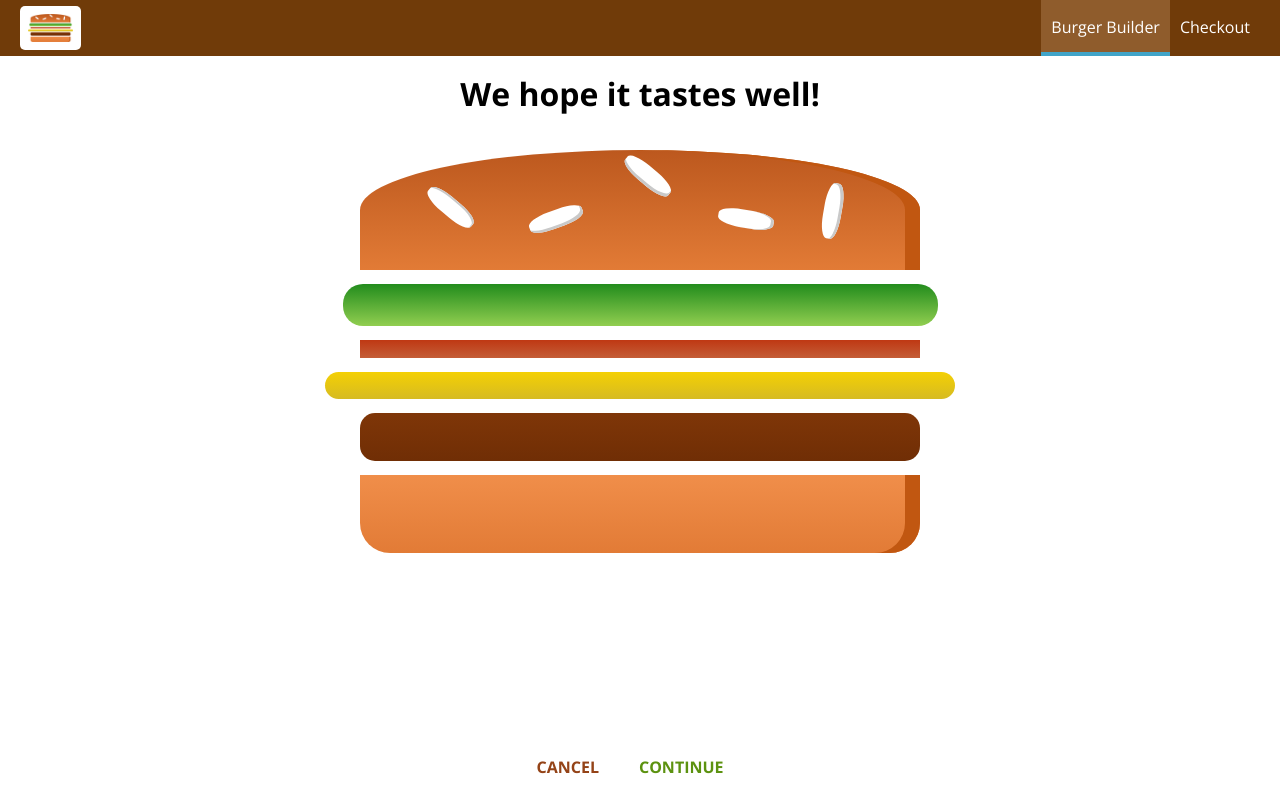
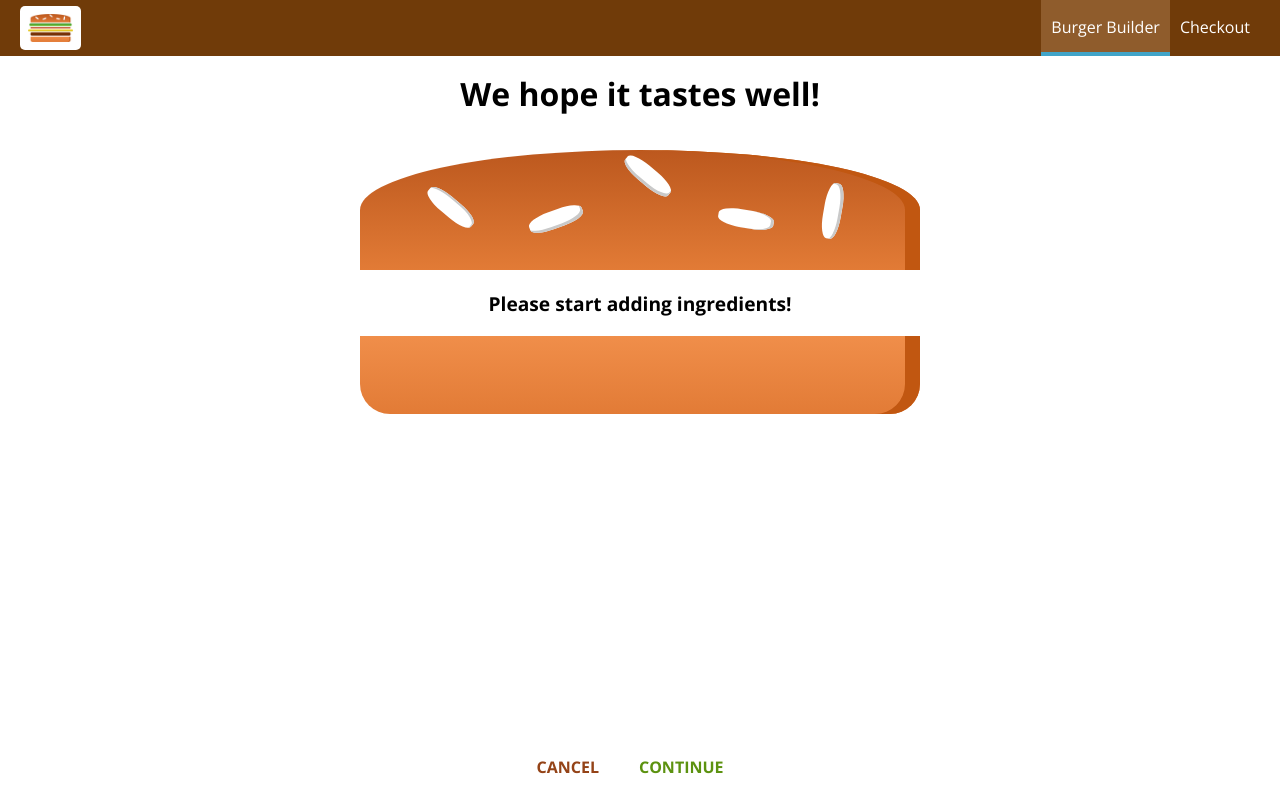
Before and after one commit to lwesy/my-react-burger, a React app: page /checkout in a window 1280 px wide. Built offline with nearby package versions, Linux system fonts and the light colour scheme.

Commit message:
Add queryparams to order

```diff
--- a/src/containers/BurgerBuilder/BurgerBuilder.js
+++ b/src/containers/BurgerBuilder/BurgerBuilder.js
@@ -128,8 +128,18 @@
     //     purchasing: false
     //   });
     // }
+    const queryParams = [];
 
-    this.props.history.push('/checkout');
+    for (let i in this.state.ingredients) {
+      queryParams.push(`${encodeURIComponent(i)}=${encodeURIComponent(this.state.ingredients[i])}`)
+    }
+
+    const queryString = queryParams.join('&');
+
+    this.props.history.push({
+      pathname: '/checkout',
+      search: `?${queryString}`
+    });
   }
 
   render() {
--- a/src/containers/Checkout/Checkout.js
+++ b/src/containers/Checkout/Checkout.js
@@ -9,6 +9,17 @@
       cheese: 1,
       meat: 1
     }
+  }
+
+  componentDidMount() {
+    const query = new URLSearchParams(this.props.location.search);
+    const ingredients = {};
+
+    for (let param of query.entries()) {
+      ingredients[param[0]] = +param[1];
+    }
+
+    this.setState({ingredients});
   }
 
   checkoutCancelledHandler = () => {
```
